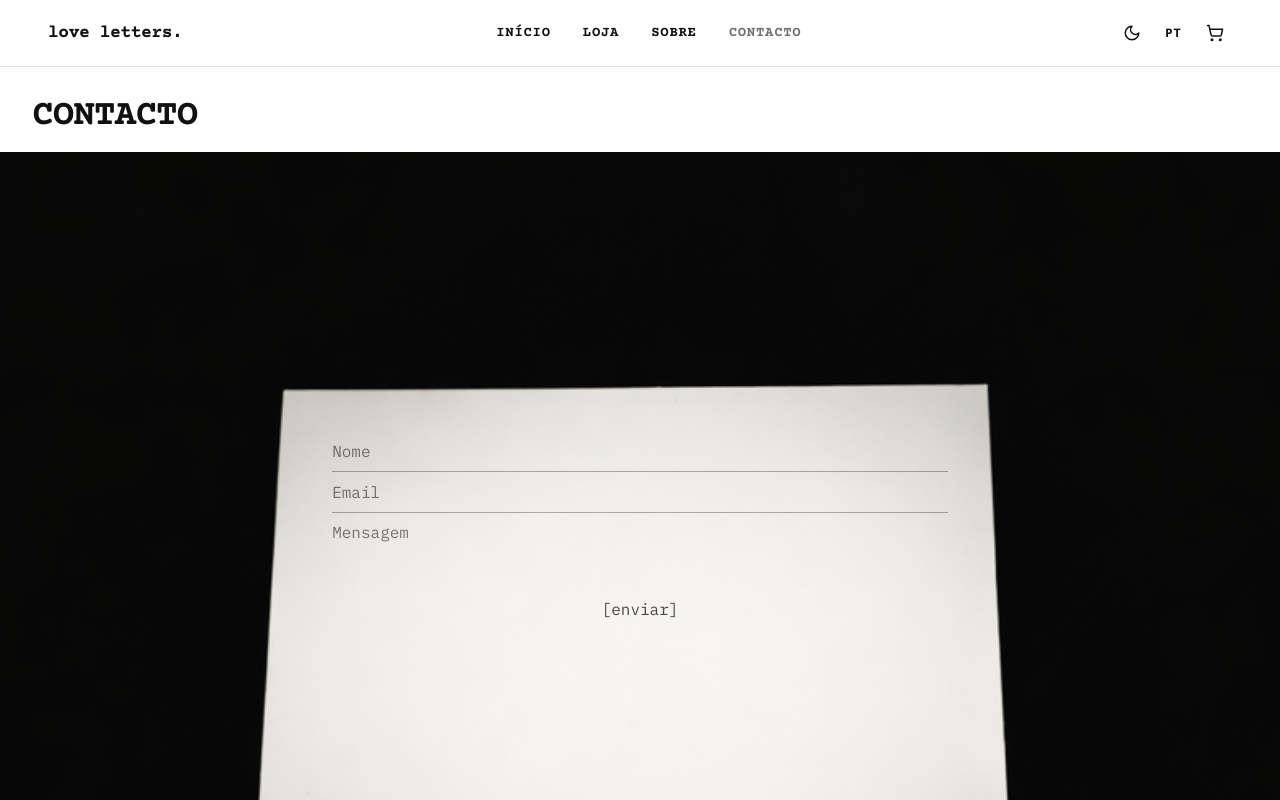
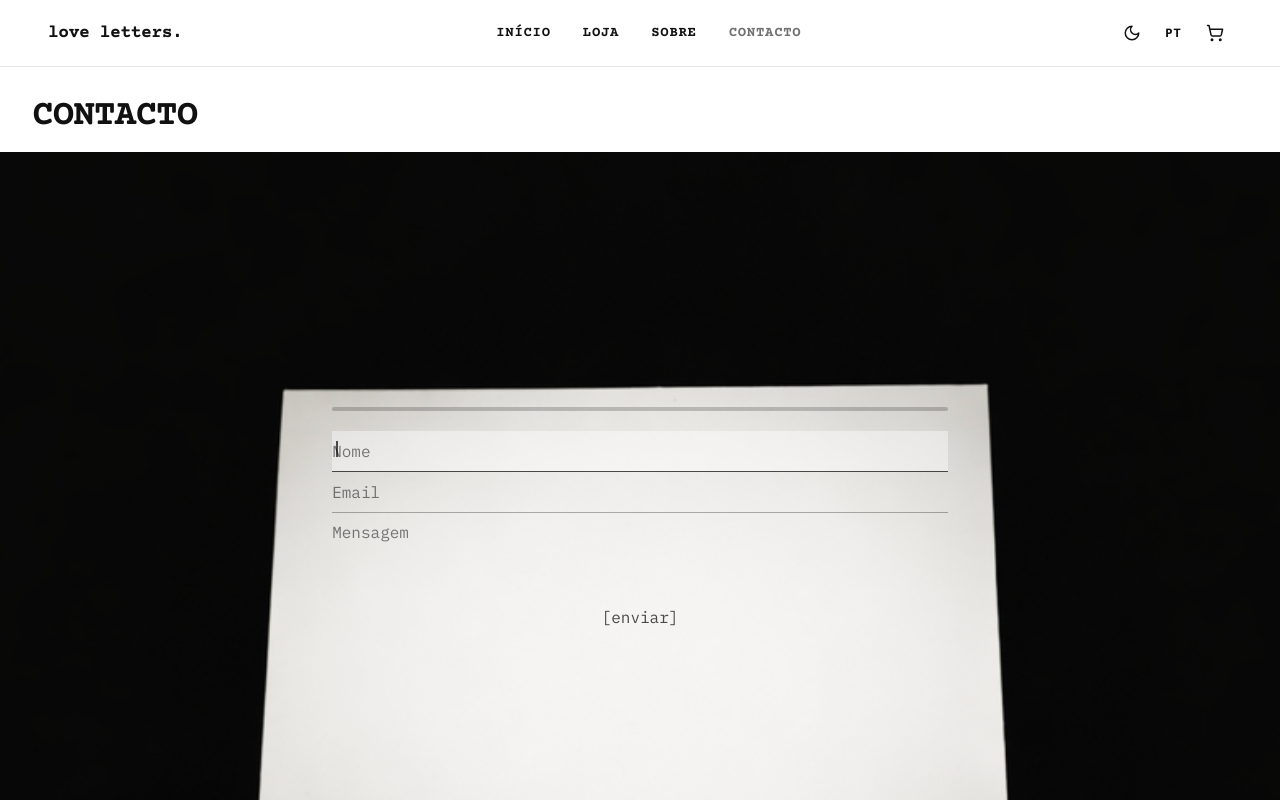
Before and after one commit to rupertviglione/loveletters-frontend, a React (Create React App) app: page /contact in a window 1280 px wide. Shown: the top 800 px of the page. Built offline with nearby package versions, Linux system fonts and the light colour scheme; no server answers.

Commit message:
Make contact typewriter cues more noticeable

```diff
--- a/src/pages/Contact.js
+++ b/src/pages/Contact.js
@@ -1,4 +1,4 @@
-import React, { useState } from 'react';
+import React, { useEffect, useMemo, useRef, useState } from 'react';
 import axios from 'axios';
 import { useLanguage } from '@/contexts/LanguageContext';
 import { motion } from 'framer-motion';
@@ -10,12 +10,138 @@ const API = process.env.REACT_APP_BACKEND_URL
 
 const Contact = () => {
   const { t } = useLanguage();
+  const audioContextRef = useRef(null);
+  const typingTimeoutRef = useRef(null);
+  const lineJumpTimeoutRef = useRef(null);
+  const nameRef = useRef(null);
+  const emailRef = useRef(null);
+  const messageRef = useRef(null);
   const [formData, setFormData] = useState({
     name: '',
     email: '',
     message: ''
   });
   const [loading, setLoading] = useState(false);
+  const [activeField, setActiveField] = useState('name');
+  const [pressedKey, setPressedKey] = useState(null);
+  const [isTyping, setIsTyping] = useState(false);
+  const [lineJump, setLineJump] = useState(false);
+
+  const keyRows = useMemo(
+    () => [
+      ['Q', 'W', 'E', 'R', 'T', 'Y', 'U', 'I', 'O', 'P'],
+      ['A', 'S', 'D', 'F', 'G', 'H', 'J', 'K', 'L'],
+      ['Z', 'X', 'C', 'V', 'B', 'N', 'M', 'Backspace'],
+      ['Space', 'Enter']
+    ],
+    []
+  );
+
+  const normalizeKey = (key) => {
+    if (key === ' ') return 'Space';
+    if (key === 'Backspace') return 'Backspace';
+    if (key === 'Enter') return 'Enter';
+    if (key.length === 1) return key.toUpperCase();
+    return key;
+  };
+
+  const playTypewriterSound = (tone = 'key') => {
+    const AudioContext = window.AudioContext || window.webkitAudioContext;
+    if (!AudioContext) return;
+    if (!audioContextRef.current) {
+      audioContextRef.current = new AudioContext();
+    }
+    const audioContext = audioContextRef.current;
+    if (audioContext.state === 'suspended') {
+      audioContext.resume();
+    }
+    const oscillator = audioContext.createOscillator();
+    const gain = audioContext.createGain();
+    const now = audioContext.currentTime;
+    const frequencyMap = {
+      key: 280,
+      backspace: 190,
+      bell: 920
+    };
+
+    oscillator.type = 'square';
+    oscillator.frequency.setValueAtTime(frequencyMap[tone] || frequencyMap.key, now);
+    gain.gain.setValueAtTime(0.0001, now);
+    gain.gain.exponentialRampToValueAtTime(0.12, now + 0.01);
+    gain.gain.exponentialRampToValueAtTime(0.0001, now + 0.08);
+    oscillator.connect(gain);
+    gain.connect(audioContext.destination);
+    oscillator.start(now);
+    oscillator.stop(now + 0.09);
+  };
+
+  useEffect(() => {
+    return () => {
+      if (typingTimeoutRef.current) {
+        clearTimeout(typingTimeoutRef.current);
+      }
+      if (lineJumpTimeoutRef.current) {
+        clearTimeout(lineJumpTimeoutRef.current);
+      }
+      if (audioContextRef.current) {
+        audioContextRef.current.close();
+      }
+    };
+  }, []);
+
+  const handleKeyDown = (event) => {
+    const normalized = normalizeKey(event.key);
+    setPressedKey(normalized);
+    setIsTyping(true);
+    if (event.key === 'Enter') {
+      setLineJump(true);
+      if (lineJumpTimeoutRef.current) {
+        clearTimeout(lineJumpTimeoutRef.current);
+      }
+      lineJumpTimeoutRef.current = setTimeout(() => setLineJump(false), 180);
+    }
+    if (typingTimeoutRef.current) {
+      clearTimeout(typingTimeoutRef.current);
+    }
+    typingTimeoutRef.current = setTimeout(() => {
+      setIsTyping(false);
+      setPressedKey(null);
+    }, 150);
+
+    if (event.key === 'Enter') {
+      playTypewriterSound('bell');
+    } else if (event.key === 'Backspace') {
+      playTypewriterSound('backspace');
+    } else {
+      playTypewriterSound('key');
+    }
+  };
+
+  const scrollFieldIntoView = (field) => {
+    const fieldMap = {
+      name: nameRef,
+      email: emailRef,
+      message: messageRef
+    };
+    fieldMap[field]?.current?.scrollIntoView({ behavior: 'smooth', block: 'center' });
+  };
+
+  const activeValue = formData[activeField] || '';
+  const charPerLine = activeField === 'message' ? 26 : 22;
+  const activeLines =
+    activeField === 'message' ? activeValue.split('\n') : [activeValue];
+  const lineIndex = Math.max(activeLines.length - 1, 0);
+  const columnIndex =
+    activeField === 'message'
+      ? activeLines[activeLines.length - 1]?.length || 0
+      : activeValue.length;
+  const carriageX = Math.min(columnIndex / charPerLine, 1) * 140;
+  const paperShift = activeField === 'message' ? Math.min(lineIndex, 3) * -6 : 0;
+  const caretTopMap = {
+    name: '6%',
+    email: '38%',
+    message: '70%'
+  };
 
   const handleSubmit = async (e) => {
     e.preventDefault();
@@ -77,7 +203,7 @@ const Contact = () => {
             />
 
             {/* Form positioned exactly on the paper */}
-            <form
+            <motion.form
               onSubmit={handleSubmit}
               className="absolute flex flex-col"
               style={{
@@ -87,39 +213,86 @@ const Contact = () => {
                 right: '30%',
                 padding: '1.5%'
               }}
+              animate={{
+                x: carriageX,
+                y: paperShift + (lineJump ? -2 : 0),
+                rotate: isTyping ? -0.3 : 0
+              }}
+              transition={{ type: 'spring', stiffness: 250, damping: 20 }}
               data-testid="contact-form"
             >
+              <div className="relative">
+                <motion.div
+                  className="absolute -top-6 left-0 right-0 h-1 rounded-full bg-black/20"
+                  animate={{ x: carriageX }}
+                  transition={{ type: 'spring', stiffness: 220, damping: 16 }}
+                />
+                <motion.div
+                  className="absolute h-4 w-[2px] bg-black/70 animate-pulse"
+                  style={{ top: caretTopMap[activeField], left: '0.25rem' }}
+                  animate={{ x: carriageX }}
+                  transition={{ type: 'spring', stiffness: 260, damping: 18 }}
+                />
                 <input
+                  ref={nameRef}
                   type="text"
                   required
                   value={formData.name}
+                  onFocus={() => {
+                    setActiveField('name');
+                    scrollFieldIntoView('name');
+                  }}
+                  onKeyDown={handleKeyDown}
                   onChange={(e) => setFormData({ ...formData, name: e.target.value })}
-    className="w-full bg-transparent border-0 border-b border-black/30 focus:border-black/60 focus:outline-none font-mono placeholder:text-black/50 text-black"
+                  className={`w-full bg-transparent border-0 border-b focus:outline-none font-mono placeholder:text-black/50 text-black ${
+                    activeField === 'name'
+                      ? 'border-black/70 bg-white/40'
+                      : 'border-black/30'
+                  }`}
                   style={{ fontSize: 'clamp(11px, 2.5vw, 16px)', padding: 'clamp(3px, 0.8vw, 8px) 0' }}
                   placeholder={t('Nome', 'Name')}
                   data-testid="contact-name"
                 />
 
                 <input
+                  ref={emailRef}
                   type="email"
                   required
                   value={formData.email}
+                  onFocus={() => {
+                    setActiveField('email');
+                    scrollFieldIntoView('email');
+                  }}
+                  onKeyDown={handleKeyDown}
                   onChange={(e) => setFormData({ ...formData, email: e.target.value })}
-    className="w-full bg-transparent border-0 border-b border-black/30 focus:border-black/60 focus:outline-none font-mono placeholder:text-black/50 text-black"
+                  className={`w-full bg-transparent border-0 border-b focus:outline-none font-mono placeholder:text-black/50 text-black ${
+                    activeField === 'email'
+                      ? 'border-black/70 bg-white/40'
+                      : 'border-black/30'
+                  }`}
                   style={{ fontSize: 'clamp(11px, 2.5vw, 16px)', padding: 'clamp(3px, 0.8vw, 8px) 0' }}
                   placeholder="Email"
                   data-testid="contact-email"
                 />
 
                 <textarea
+                  ref={messageRef}
                   required
                   value={formData.message}
+                  onFocus={() => {
+                    setActiveField('message');
+                    scrollFieldIntoView('message');
+                  }}
+                  onKeyDown={handleKeyDown}
                   onChange={(e) => setFormData({ ...formData, message: e.target.value })}
-    className="w-full bg-transparent border-0 focus:outline-none font-mono placeholder:text-black/50 text-black resize-none overflow-hidden"
+                  className={`w-full bg-transparent border-0 focus:outline-none font-mono placeholder:text-black/50 text-black resize-none overflow-hidden ${
+                    activeField === 'message' ? 'bg-white/40' : ''
+                  }`}
                   style={{ fontSize: 'clamp(11px, 2.5vw, 16px)', padding: 'clamp(3px, 0.8vw, 8px) 0', lineHeight: '1.4', height: 'clamp(40px, 8vw, 80px)' }}
                   placeholder={t('Mensagem', 'Message')}
                   data-testid="contact-message"
                 />
+              </div>
 
               <button
                 type="submit"
@@ -130,7 +303,49 @@ const Contact = () => {
               >
                 {loading ? '...' : `[${t('enviar', 'send')}]`}
               </button>
-</form>
+            </motion.form>
+
+            <div className="absolute bottom-[6%] left-1/2 w-[70%] -translate-x-1/2">
+              <div className="rounded-lg border border-black/10 bg-white/60 px-3 py-2 shadow-sm backdrop-blur-sm">
+                <p className="text-center font-mono text-[10px] uppercase tracking-[0.2em] text-black/60">
+                  {t('Teclado da máquina', 'Typewriter keys')}
+                </p>
+                <div className="mt-2 flex flex-col gap-1">
+                  {keyRows.map((row) => (
+                    <div key={row.join('-')} className="flex justify-center gap-1">
+                      {row.map((key) => {
+                        const isActive = pressedKey === key;
+                        const widthClass =
+                          key === 'Space'
+                            ? 'w-32'
+                            : key === 'Backspace'
+                              ? 'w-16'
+                              : key === 'Enter'
+                                ? 'w-12'
+                                : 'w-7';
+                        return (
+                          <motion.span
+                            key={key}
+                            className={`flex h-7 items-center justify-center rounded border text-[10px] font-mono uppercase transition-all ${widthClass} ${
+                              isActive
+                                ? 'border-black bg-black text-white shadow-inner'
+                                : 'border-black/30 bg-white/70 text-black/70'
+                            }`}
+                            animate={{
+                              y: isActive ? 2 : 0,
+                              scale: isActive ? 0.96 : 1
+                            }}
+                            transition={{ type: 'spring', stiffness: 300, damping: 18 }}
+                          >
+                            {key}
+                          </motion.span>
+                        );
+                      })}
+                    </div>
+                  ))}
+                </div>
+              </div>
+            </div>
           </div>
         </div>
 
```
Lines whose indentation alone changed are shown as unchanged.
